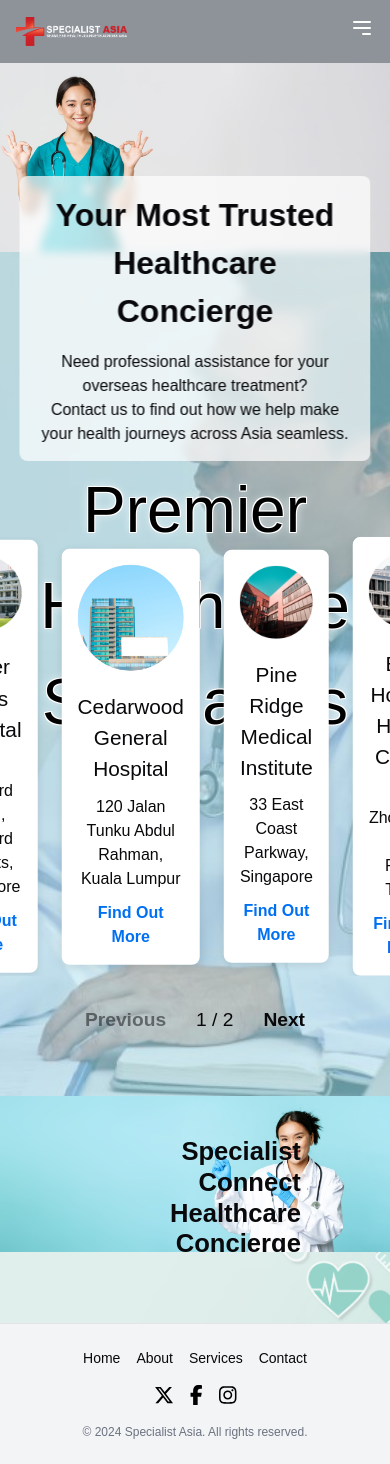
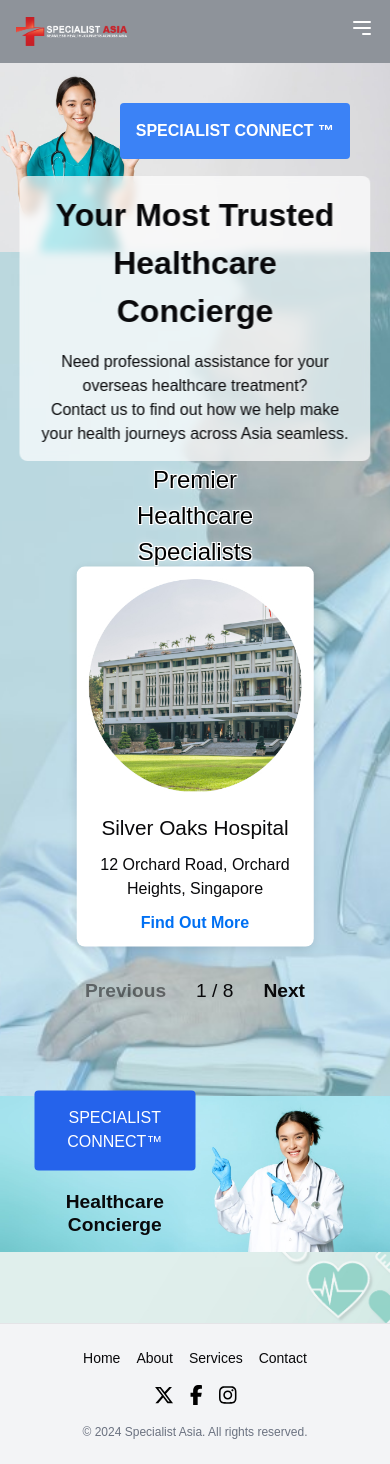
Before and after one commit to ywlee8888/funderasia_nextjs, a Next.js app: page / in a window 390 px wide. Built offline with nearby package versions, Linux system fonts and the light colour scheme.

Commit message:
Mobile View Enhancements

```diff
--- a/components/banners/banner.module.css
+++ b/components/banners/banner.module.css
@@ -95,3 +95,18 @@
     margin: 5px; /* Margin for spacing between buttons */
   }
 }
+
+/* Additional styles for Specialist Connect button positioning */
+.specialistConnectButton {
+  display: none; /* Hide by default */
+  position: absolute; /* Position it absolutely */
+  top: 40px; /* Position from the top */
+  right: 40px; /* Position from the right */
+  z-index: 2; /* Ensure it appears above other elements */
+}
+
+@media (max-width: 640px) { /* Tailwind's sm breakpoint */
+  .specialistConnectButton {
+    display: inline-block; /* Show on xs and small screens */
+  }
+}
--- a/components/banners/bannerServices.tsx
+++ b/components/banners/bannerServices.tsx
@@ -3,11 +3,6 @@
 import styles from "./bannerservices.module.css";
 import { FaTimes } from "react-icons/fa";
 import SpecialistConnectBanner from "../forms/specialistConnectBanner";
-
-interface SidebarProps {
-  isOpen: boolean;
-  toggleSidebar: () => void;
-}
 
 interface FullWidthImageProps {
   src: string;
@@ -32,11 +27,19 @@
         className={styles.bannerImage}
       />
 
-      {/* Mobile Overlay Card with Logo Only */}
+      {/* Mobile Overlay Card */}
       <div className={styles.mobileoverlayCard}>
-        <div className={styles.cardTitle}>
-          Specialist Connect <br />
+        {/* Button for mobile overlay */}
+        <div className={styles.buttonContainer}>
+          <button
+            onClick={toggleSidebar}
+            className="bg-blue-600 hover:bg-blue-800 text-white px-5 py-4 rounded"
+          >
+            SPECIALIST CONNECT&#8482;
+          </button>
+          <div className={styles.cardTitle}>
           Healthcare Concierge
+        </div>
         </div>
       </div>
 
@@ -60,7 +63,7 @@
         <div className={styles.buttonContainer}>
           <button
             onClick={toggleSidebar}
-            className="bg-blue-600 hover:bg-blue-800 text-white px-5 py-4 rounded me-5"
+            className="bg-blue-600 hover:bg-blue-800 text-white px-5 py-4 rounded"
           >
             SPECIALIST CONNECT&#8482;
           </button>
--- a/components/banners/bannerconcierge.module.css
+++ b/components/banners/bannerconcierge.module.css
@@ -138,6 +138,10 @@
   .cardTitle {
     font-size: 1.6rem; /* Smaller title font size for mobile */
   }
+
+  .title {
+    font-size: 1.5rem;
+  }
 }
 
 .bannerContainer {
--- a/components/banners/bannerfull.tsx
+++ b/components/banners/bannerfull.tsx
@@ -3,6 +3,7 @@
 import styles from "./banner.module.css";
 import { DrawerDemo } from "../drawer/service_drawer";
 import ContactUs from "../services/contactUs";
+import SpecialistConnectNavBar from "../forms/specialistConnectNavBar";
 
 interface FullWidthImageProps {
   src: string;
@@ -10,23 +11,18 @@
 }
 
 const FullWidthImage: React.FC<FullWidthImageProps> = ({ src, alt }) => {
-  const [isDrawerOpen, setIsDrawerOpen] = useState(false);
-  const [isContactUsOpen, setContactUsOpen] = useState(false);
+  const [openComponents, setOpenComponents] = useState({
+    drawer: false,
+    contactUs: false,
+    specialistConnect: false,
+  });
 
-  const handleOurServicesClick = () => {
-    setIsDrawerOpen(true);
+  const handleOpen = (component: keyof typeof openComponents) => {
+    setOpenComponents((prevState) => ({ ...prevState, [component]: true }));
   };
 
-  const handleContactUsClick = () => {
-    setContactUsOpen(true);
-  };
-
-  const handleDrawerClose = (open: boolean) => {
-    setIsDrawerOpen(open);
-  };
-
-  const handleContactUsClose = () => {
-    setContactUsOpen(false);
+  const handleClose = (component: keyof typeof openComponents) => {
+    setOpenComponents((prevState) => ({ ...prevState, [component]: false }));
   };
 
   return (
@@ -38,6 +34,18 @@
         height={1080}
         className={styles.bannerImage}
       />
+
+      <div className={styles.specialistConnectContainer}>
+        <h3 className={styles.specialistConnectTitle}>
+        </h3>
+        <button
+          onClick={() => handleOpen("specialistConnect")}
+          className={`${styles.specialistConnectButton} bg-blue-500 hover:bg-blue-600 font-bold text-white px-4 py-4 rounded whitespace-nowrap`}
+          aria-label="Specialist Connect"
+        >
+          SPECIALIST CONNECT &#8482;
+        </button>
+      </div>
 
       <div className={styles.overlayCard}>
         <div className={styles.cardTitle}>
@@ -53,25 +61,40 @@
 
         <div className={styles.buttonContainer}>
           <button
-            onClick={handleContactUsClick}
+            onClick={() => handleOpen("contactUs")}
             className="bg-blue-600 hover:bg-blue-800 text-white px-5 py-2 rounded me-5"
+            aria-label="Contact Us"
           >
             Contact Us
           </button>
           <button
-            onClick={handleOurServicesClick}
+            onClick={() => handleOpen("drawer")}
             className="bg-white hover:bg-gray-300 text-black px-5 py-2 rounded border border-black"
+            aria-label="Discover Our Services"
           >
             Discover
           </button>
         </div>
       </div>
 
-      <DrawerDemo isOpen={isDrawerOpen} onOpenChange={handleDrawerClose} />
+      <DrawerDemo
+        isOpen={openComponents.drawer}
+        onOpenChange={() => handleClose("drawer")}
+      />
       <ContactUs
-        isOpen={isContactUsOpen}
-        toggleSidebar={handleContactUsClose}
+        isOpen={openComponents.contactUs}
+        toggleSidebar={() => handleClose("contactUs")}
       />
+
+      {openComponents.specialistConnect && (
+        <>
+          <div className="fixed inset-0 bg-black bg-opacity-50 backdrop-blur-sm z-2000"></div>
+          <SpecialistConnectNavBar
+            isOpen={openComponents.specialistConnect}
+            toggleSidebar={() => handleClose("specialistConnect")}
+          />
+        </>
+      )}
     </div>
   );
 };
--- a/components/banners/bannerservices.module.css
+++ b/components/banners/bannerservices.module.css
@@ -106,26 +106,54 @@
 /* Media Queries for Responsiveness */
 @media (max-width: 768px) {
   .overlayCard {
-    display: none;
-    left: 50%; /* Adjust left position for small screens */
-    transform: translate(-50%, -50%); /* Keep the translate for centering */
-    width: 100%; /* Set width to 100% to match the image */
-    padding: 15px; /* Adjust padding for mobile */
+    display: none; /* Hide the overlay card on smaller screens */
   }
 
   .mobileoverlayCard {
-    display: flex;
+    display: flex; /* Show the mobile overlay card */
     position: absolute; /* Positioning overlay */
-    top: 65%; /* Center vertically */
+    top: 65%; /* Adjust vertical positioning */
     left: 50%; /* Center horizontally */
     transform: translate(-50%, -50%); /* Adjust to perfectly center */
-    text-align: right;
-    background: none; /* Ensure no background */
-    width: 50px; /* Ensure it doesn't limit the size */
+    text-align: center; /* Center text within the card */
+    /*background: rgba(255, 255, 255, 0.5); /* Light background for visibility */
+    width: 90%; /* Responsive width */
     height: auto; /* Ensure it doesn't limit the size */
+    padding: 15px; /* Add padding for better layout */
+  }
+
+  /* Ensure button container is displayed */
+  .buttonContainer {
+    display: flex; /* Use flexbox for layout */
+    flex-direction: column; /* Stack buttons vertically */
+    justify-content: center; /* Center the buttons horizontally */
+    align-items: center; /* Center buttons in the container */
+    margin-top: 3px; /* Space above buttons */
+    margin-bottom: 50px; /* Space below buttons */
+    width: 50%; /* Full width for button container */
+    background-color: transparent; /* Ensure background is transparent */
+  }
+
+  /* Ensure buttons are visible and laid out properly */
+  .button {
+    width: 100%; /* Make buttons full-width */
+    padding: 15px; /* Increase padding for better touch target */
+    margin: 5px 0; /* Margin between stacked buttons */
+    font-size: 1rem; /* Ensure font size is readable */
+    background-color: #005bb5; /* Button color */
+    color: white; /* Text color */
+    border: none; /* Remove border */
+    border-radius: 5px; /* Rounded corners */
+    cursor: pointer; /* Pointer on hover */
+    transition: background-color 0.3s; /* Smooth transition */
+  }
+
+  /* Change background color on hover for buttons */
+  .button:hover {
+    background-color: #004494; /* Darker shade of blue on hover */
   }
 
   .cardTitle {
-    font-size: 1.6rem; /* Smaller title font size for mobile */
+    font-size: 1.2rem; /* Smaller title font size for mobile */
   }
 }
--- a/components/cards/membership.module.css
+++ b/components/cards/membership.module.css
@@ -2,7 +2,7 @@
 
 /* .card-image should be .cardImage to match JSX class name */
 .cardImage {
-  width: 70%; /* Image will take up the full width of its container */
+  width: 50%; /* Image will take up the full width of its container */
   height: auto;
   border-radius: 4px;
   display: block; /* Ensures it's treated as a block-level element */
@@ -139,9 +139,11 @@
   }
 
   .card {
-    width: 90%; /* Adjust width to 90% of the container on small screens */
+    width: 60%; /* Adjust width to 90% of the container on small screens */
     padding: 12px; /* Optional: reduce padding inside the card */
     box-shadow: 0 5px 5px rgba(0, 0, 0, 0.1); /* Optional: adjust shadow for smaller cards */
+    margin: 0 auto; /* Centers the card horizontally */
+    display: block; /* Ensures the element is treated as a block for centering */
   }
 
   /* Reduce font sizes for smaller screens */
--- a/components/cards/serviceholder.module.css
+++ b/components/cards/serviceholder.module.css
@@ -86,15 +86,50 @@
   transform: translateY(-10px); /* Optional: slight lift effect on hover */
 }
 
-/* Optional: Media Queries for Responsiveness */
-@media (max-width: 768px) {
+/* Styles for mobile carousel */
+.mobileCarousel {
+  display: flex;
+  flex-direction: column;
+  align-items: center;
+}
+
+.carouselCard {
+  width: 100%; /* Full width for individual cards */
+  max-width: 400px; /* Optional: limit the max width */
+  margin: auto; /* Center the card */
+}
+
+.carouselControls {
+  display: flex;
+  justify-content: space-between;
+  align-items: center;
+  width: 100%;
+  max-width: 400px;
+  margin-top: 10px;
+}
+
+.carouselControls button {
+  padding: 10px 20px;
+  font-weight: bold;
+  cursor: pointer;
+}
+
+.carouselControls button:disabled {
+  opacity: 0.5;
+  cursor: not-allowed;
+}
+
+/* Responsive card adjustments for XS and small screens */
+@media (max-width: 576px) {
   .card {
-    width: 100%; /* Full width on small screens */
+    width: 70%; /* Reduce card width for extra small screens */
+    padding: 12px; /* Reduce padding */
   }
 }
 
-@media (min-width: 769px) and (max-width: 1024px) {
+@media (min-width: 577px) and (max-width: 768px) {
   .card {
-    width: 48%; /* Two cards per row on medium screens */
+    width: 95%; /* Adjust card width for small screens */
+    padding: 14px; /* Adjust padding */
   }
 }
--- a/components/cards/servicesHolder.tsx
+++ b/components/cards/servicesHolder.tsx
@@ -1,4 +1,4 @@
-import React, { useState } from "react";
+import React, { useState, useEffect } from "react";
 import TextImageCard from "./text_image_card";
 import styles from "./serviceholder.module.css";
 
@@ -13,7 +13,7 @@
     {
       imageSrc: "/img/hospital-2.jpg",
       title: "Cedarwood General Hospital",
-      description: "120 Jalan Tunku Abdul Rahman, Kuala Lumpur",
+      description: "120 Jalan Tunku Abdul Rahman, Kuala Lumpur, Malaysia",
       link: "/link2",
     },
     {
@@ -25,38 +25,51 @@
     {
       imageSrc: "/img/hospital-4.jpg",
       title: "Blue Horizon Health Center",
-      description: "75 Zhongxiao East Road, Taipei",
+      description: "75 Zhongxiao East Road, Taipei, Taiwan",
       link: "/link4",
     },
     {
       imageSrc: "/img/hospital-5.jpg",
       title: "Crystal Lake Hospital",
-      description: "90 Jalan Sultan Ismail, Kuala Lumpur",
+      description: "90 Jalan Sultan Ismail, Kuala Lumpur, Malaysia",
       link: "/link5",
     },
     {
       imageSrc: "/img/hospital-6.jpg",
       title: "Mountainview Care Center",
-      description: "88 Silom Road, Silom Tower, Bangkok",
+      description: "88 Silom Road, Silom Tower, Bangkok, Thailand",
       link: "/link6",
     },
     {
       imageSrc: "/img/hospital-7.jpg",
       title: "Maple Leaf Medical Center",
-      description: "58 Dongdaemun Design Plaza, Jung-gu, Seoul ",
+      description: "58 Dongdaemun Design Plaza, Jung-gu, Seoul, South Korea",
       link: "/link7",
     },
     {
       imageSrc: "/img/hospital-8.jpg",
       title: "Lakeside Wellness Hospital",
-      description: "30 Dotonbori, Namba, Osaka",
+      description: "30 Dotonbori, Namba, Osaka, Japan",
       link: "/link8",
     },
   ];
 
-  const itemsPerPage = 4;
+  const [isMobile, setIsMobile] = useState(false);
+  const itemsPerPage = isMobile ? 1 : 4;
   const [currentPage, setCurrentPage] = useState(0);
   const totalPages = Math.ceil(cardsData.length / itemsPerPage);
+
+  useEffect(() => {
+    const handleResize = () => {
+      setIsMobile(window.innerWidth <= 768);
+    };
+    handleResize(); // Initial check
+    window.addEventListener("resize", handleResize);
+
+    return () => {
+      window.removeEventListener("resize", handleResize);
+    };
+  }, []);
 
   const handleNextPage = () => {
     if (currentPage < totalPages - 1) {
@@ -75,7 +88,7 @@
 
   return (
     <div className={styles.cardContainer}>
-      <div className={styles.cardItems}> {/* This div holds the cards */}
+      <div className={isMobile ? styles.mobileCarousel : styles.cardItems}>
         {currentCards.map((card, index) => (
           <TextImageCard
             key={index}
@@ -86,8 +99,6 @@
           />
         ))}
       </div>
-
-      {/* Pagination controls below the images */}
       <div className={styles.pagination}>
         <button onClick={handlePreviousPage} disabled={currentPage === 0}>
           Previous
--- a/components/forms/specialistConnectBanner.module.css
+++ b/components/forms/specialistConnectBanner.module.css
@@ -1,4 +1,4 @@
-/*specialistConnectBanner.module.css */
+/* specialistConnectBanner.module.css */
 
 .container {
   visibility: hidden; /* Hide the parent element but maintain space */
@@ -27,3 +27,26 @@
   box-shadow: 0 4px 10px rgba(0, 0, 0, 0.1); /* Shadow for depth */
   padding: 10px; /* Add some padding */
 }
+
+/* Media Queries for Small and Extra Small Screens */
+@media (max-width: 768px) { /* Small screens */
+  .container {
+      width: 95%; /* Set width to 95% of the viewport width */
+      padding: 15px; /* Adjust padding for smaller screens */
+      margin: 10px auto; /* Adjust margins for smaller screens */
+  }
+  .formContainer {
+      padding: 8px; /* Reduce padding for smaller screens */
+  }
+}
+
+@media (max-width: 480px) { /* Extra small screens */
+  .container {
+      width: 100%; /* Set width to 100% of the viewport width */
+      padding: 10px; /* Further reduce padding */
+      margin: 5px auto; /* Adjust margins */
+  }
+  .formContainer {
+      padding: 5px; /* Further reduce padding */
+  }
+}
--- a/components/forms/specialistConnectNavBar.module.css
+++ b/components/forms/specialistConnectNavBar.module.css
@@ -1,14 +1,14 @@
-/*specialistConnectNavBar.module.css */
+/* specialistConnectNavBar.module.css */
 
 .container {
-    visibility: visible; /* Change this to visible */
+    visibility: visible; /* Ensure the container is visible */
     flex-direction: column; /* Stack child elements vertically */
     justify-content: flex-start; /* Align items at the start */
     align-items: center; /* Center content horizontally */
     padding: 20px;
     padding-top: 40px;
     padding-bottom: 40px;
-    background-color: #f9f9f9;
+    background-color: #f9f9f9; /* Light background color */
     border: 2px solid #ccc; /* Border around the container */
     box-shadow: 0 4px 10px rgba(0, 0, 0, 0.1); /* Shadow for depth */
     z-index: 1200; /* Ensure it appears on top of other elements */
@@ -17,7 +17,7 @@
     left: 50%; /* Center horizontally */
     transform: translate(-50%, -50%); /* Adjust for centering */
     width: 800px; /* Fixed width for the container */
-    max-width: 800px;
+    max-width: 800px; /* Maximum width constraint */
     max-height: 80%; /* Set a maximum height */
     overflow: auto; /* Enable scrolling if content exceeds max-height */
 }
@@ -31,3 +31,28 @@
     box-shadow: 0 4px 10px rgba(0, 0, 0, 0.1); /* Shadow for depth */
     padding: 10px; /* Add some padding */
 }
+
+/* Media Queries for Small and Extra-Small Screens */
+@media (max-width: 600px) {
+    .container {
+        width: 90%; /* Use 90% width on small screens */
+        padding: 10px; /* Reduce padding for smaller screens */
+        max-height: 90%; /* Allow more height on smaller screens */
+    }
+
+    .formContainer {
+        padding: 5px; /* Reduce padding on the form container */
+    }
+}
+
+@media (max-width: 400px) {
+    .container {
+        width: 95%; /* Use 95% width on extra-small screens */
+        padding: 5px; /* Further reduce padding */
+        max-height: 90%; /* Maintain max-height */
+    }
+
+    .formContainer {
+        padding: 3px; /* Further reduce padding on the form container */
+    }
+}
--- a/components/services/contactUs.tsx
+++ b/components/services/contactUs.tsx
@@ -61,7 +61,7 @@
           <FaWhatsapp />
         </button>
 
-        <div className="max-w-4xl text-black mx-auto p-6 pt-6 relative w-[95%]">
+        <div className="max-w-4xl text-black mx-auto p-6 pt-6 relative w-[100%]">
           <div className="relative mb-4">
             <Image
               src="/img/asian_woman_hotline_second.jpg"
```
Also changed, not shown: components/forms/specialistConnect.module.css (line endings or trailing spaces). Lines whose indentation alone changed are shown as unchanged.
